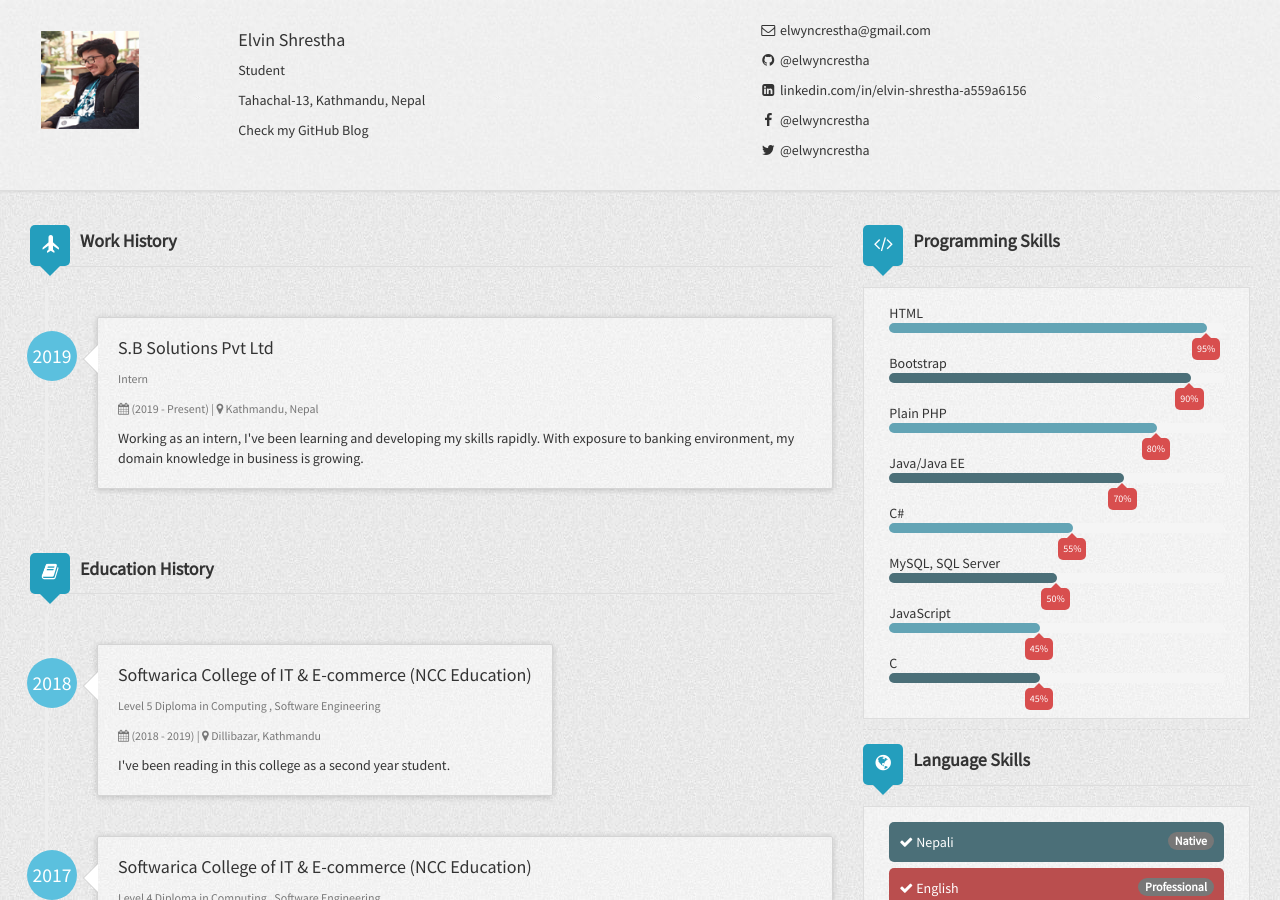
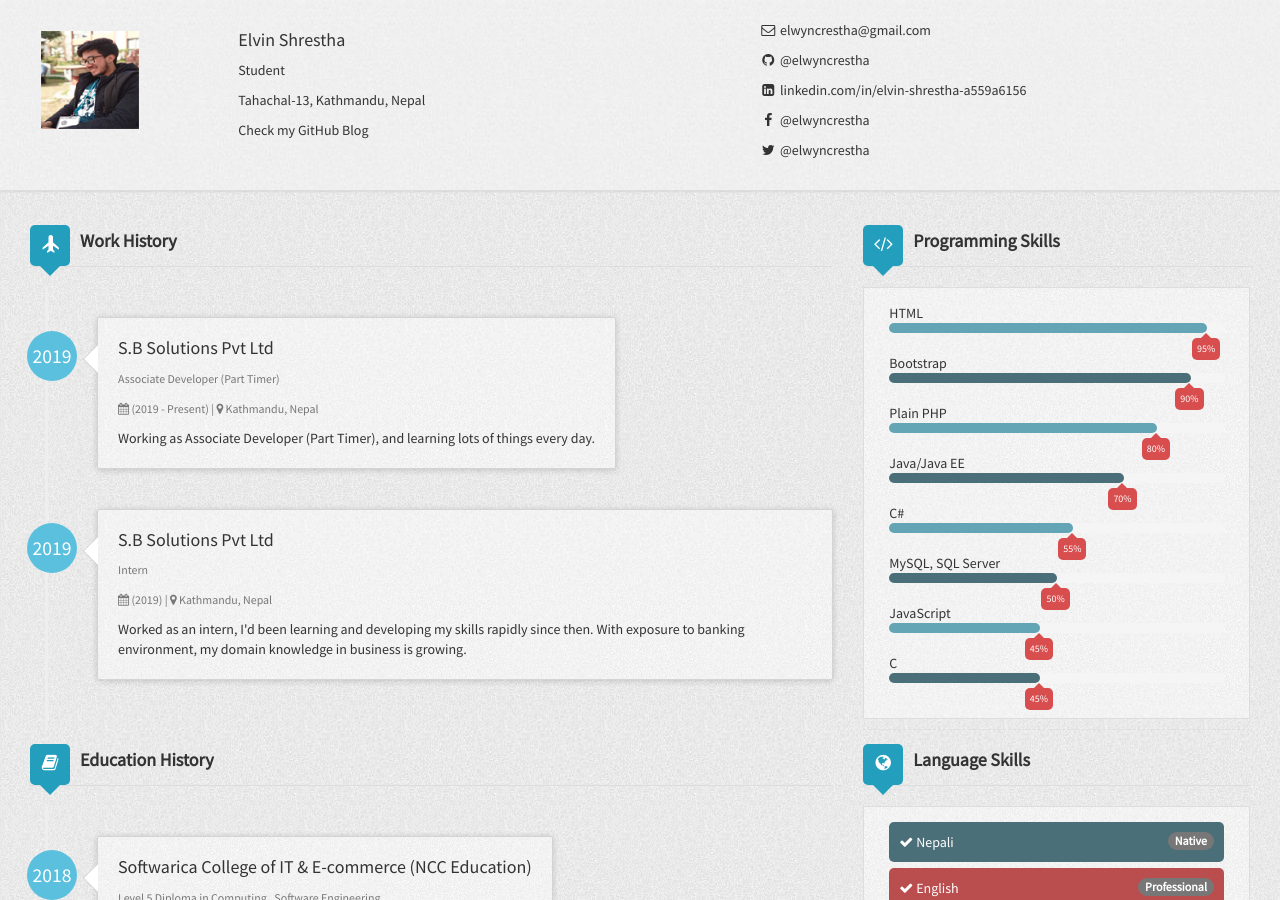
Before and after one commit to elwyncrestha/elwyncrestha.github.io-old, a Jekyll site: the page built from index.html, in a window 1280 px wide and 900 px high. Built offline with Jekyll 4.4.1, drawn with Linux system fonts in a browser that asks for light colours; nearby versions of some CDN libraries.

Commit message:
Update _config.yml

```diff
--- a/_config.yml
+++ b/_config.yml
@@ -31,10 +31,17 @@ author:
     - work1:
       company: S.B Solutions Pvt Ltd
       location: Kathmandu, Nepal
+      title: Associate Developer (Part Timer)
+      started: 2019
+      duration: (2019 - Present)
+      description: Working as Associate Developer (Part Timer), and learning lots of things every day.
+    - work2:
+      company: S.B Solutions Pvt Ltd
+      location: Kathmandu, Nepal
       title: Intern
       started: 2019
-      duration: (2019 - Present)
-      description: Working as an intern, I've been learning and developing my skills rapidly. With exposure to banking environment, my domain knowledge in business is growing.
+      duration: (2019)
+      description: Worked as an intern, I'd been learning and developing my skills rapidly since then. With exposure to banking environment, my domain knowledge in business is growing.
   educationHistory:
     - education1:
       organization: Softwarica College of IT & E-commerce (NCC Education)
```
